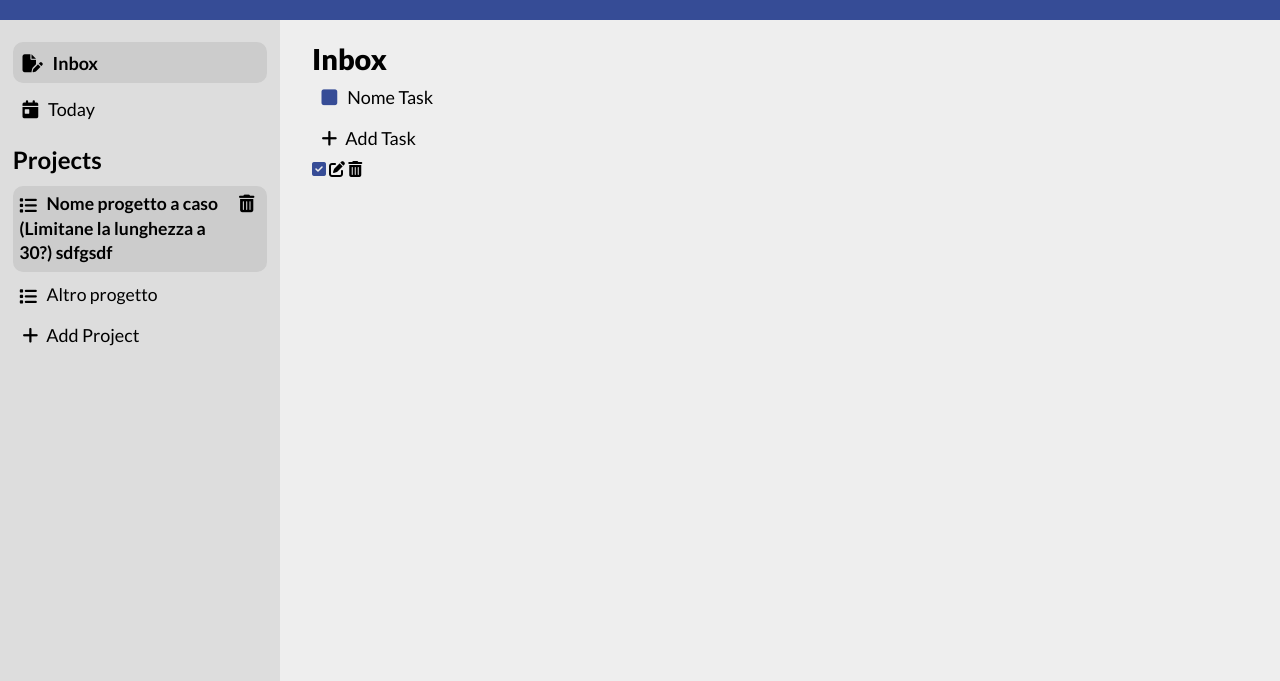
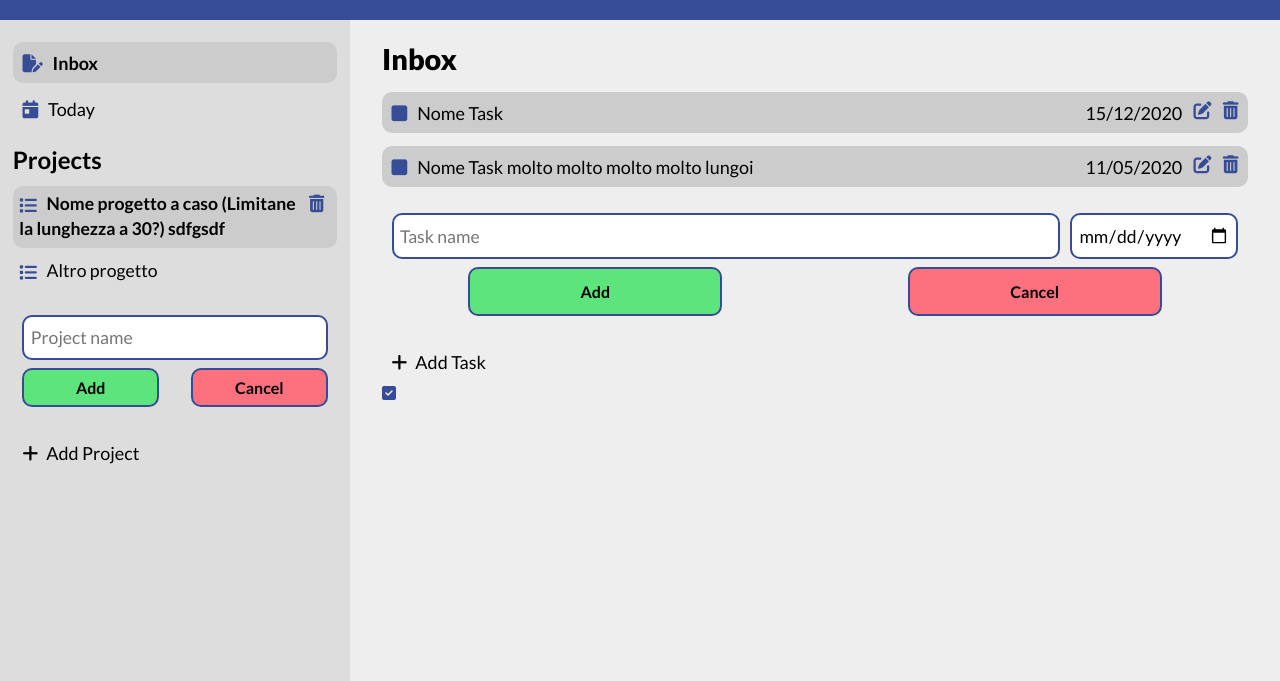
Before and after one commit to ArmandoCrn/todo-list, a plain HTML site: page index.html in a window 1280 px wide. Shown: the part 65-746 px from the top of the page. Drawn offline with Linux system fonts and the light colour scheme.

Commit message:
first graphic part, done. Now it's JavaScript time

```diff
--- a/index.html
+++ b/index.html
@@ -80,6 +80,14 @@
             </li>
           </ul>
 
+          <form class="add-project-popup">
+            <input type="text" maxlength="40" placeholder="Project name" required />
+            <div class="buttons">
+              <button class="btn-add">Add</button>
+              <button class="btn-cancel">Cancel</button>
+            </div>
+          </form>
+
           <div class="add-project"><i class="fas fa-plus"></i>Add Project</div>
         </div>
       </section>
@@ -95,15 +103,45 @@
 
         -->
           <li class="task">
-            <i class="fa-solid fa-square"></i>
-            Nome Task
+            <div>
+              <i class="fa-solid fa-square"></i>
+              Nome Task
+            </div>
+
+            <div class="details">
+              <p>15/12/2020</p>
+              <i class="fa-solid fa-pen-to-square"></i>
+              <i class="fa-solid fa-trash-can"></i>
+            </div>
+          </li>
+
+          <li class="task">
+            <div>
+              <i class="fa-solid fa-square"></i>
+              Nome Task molto molto molto molto lungoi
+            </div>
+
+            <div class="details">
+              <p>11/05/2020</p>
+              <i class="fa-solid fa-pen-to-square"></i>
+              <i class="fa-solid fa-trash-can"></i>
+            </div>
           </li>
         </ul>
 
+        <form class="add-task-popup">
+          <div class="inputs">
+            <input type="text" maxlength="40" placeholder="Task name" required />
+            <input type="date" required />
+          </div>
+          <div class="buttons">
+            <button class="btn-add">Add</button>
+            <button class="btn-cancel">Cancel</button>
+          </div>
+        </form>
+
         <div class="add-task"><i class="fas fa-plus"></i>Add Task</div>
         <i class="fa-solid fa-square-check"></i>
-        <i class="fa-solid fa-pen-to-square"></i>
-        <i class="fa-solid fa-trash-can"></i>
 
         <!--
         Per cambiargli colore basta modificare il color:
--- a/style.css
+++ b/style.css
@@ -6,19 +6,19 @@
   --light-1: #ddd;
   --light-2: #ccc;
   --gold: #ffc107;
+  --green: #5ee47d;
+  --green-hover: #7deb96;
+  --red: #fd717e;
+  --red-hover: #f88d97;
 
-  --red: #ff8496;
   --brown-0: #ffc8a3;
 
-  --red-s: #dc3545;
   --orange: #fd7e14;
   --yellow: #ffc107;
-  --green: #28a745;
   --teal: #20c997;
   --gray: #6c757d;
   --gray-dark: #343a40;
-  --success: #28a745;
-  --danger: #dc3545;
+
   --light: #f8f9fa;
   --dark: #343a40;
 
@@ -53,11 +53,19 @@ ul {
 
 li,
 .add-project,
-.add-task {
+.add-task,
+button {
   cursor: pointer;
 }
 
-#main__right li {
+.fa-square,
+.fa-square-check,
+.fa-trash-can,
+.fa-pen-to-square {
+  cursor: pointer;
+}
+
+#tasks li {
   cursor: default;
 }
 
@@ -68,8 +76,24 @@ body {
   font-family: "Lato", sans-serif;
 }
 
+button,
+input {
+  font-family: inherit;
+}
+
+button {
+  font-weight: bold;
+  font-size: 1rem;
+}
+
+.fa-solid {
+  color: var(--blue);
+}
+
 header,
-footer {
+footer,
+.fa-bars,
+.fa-list-check {
   color: var(--white);
 }
 
@@ -87,6 +111,10 @@ h1 {
 
 .active {
   font-weight: bold;
+}
+
+input {
+  font-size: 1.1rem;
 }
 
 .left__top ul,
@@ -117,6 +145,10 @@ body {
   display: flex;
   flex-direction: column;
   min-height: 100vh;
+}
+
+form {
+  margin-block: 1rem;
 }
 
 /*|-- Header --|*/
@@ -156,7 +188,6 @@ footer {
 .hover-me:hover,
 .project:hover,
 .add-project:hover,
-.task:hover,
 .add-task:hover {
   background-color: var(--light-2);
   border-radius: 10px;
@@ -175,7 +206,7 @@ main ul .fa-solid {
 .left__top ul li,
 .add-project,
 .add-task,
-#main__right ul li {
+#tasks li {
   padding: 0.6rem;
 }
 
@@ -194,13 +225,9 @@ main ul .fa-solid {
   justify-content: space-between;
   align-items: baseline;
 }
+
 .fa-list {
   vertical-align: middle;
-}
-
-.add-project .fa-plus,
-.add-task .fa-plus {
-  margin-right: 0.5rem;
 }
 
 .left__bottom .fa-trash-can {
@@ -210,6 +237,53 @@ main ul .fa-solid {
 
 .left__bottom .active > .fa-trash-can {
   display: inline;
+}
+
+.add-project .fa-plus,
+.add-task .fa-plus {
+  margin-right: 0.5rem;
+}
+
+.add-project-popup,
+.add-task-popup {
+  display: flex;
+  flex-direction: column;
+  padding: 0.6rem;
+  gap: 0.5rem;
+}
+
+input {
+  padding: 0.6rem 0.4rem;
+  border-radius: 10px;
+  border: 2px solid var(--blue);
+}
+
+.buttons {
+  display: flex;
+  gap: 2rem;
+}
+
+button {
+  width: 50%;
+  padding: 0.5rem 1rem;
+  border-radius: 10px;
+  border: 2px solid var(--blue);
+}
+
+.btn-add {
+  background-color: var(--green);
+}
+
+.btn-add:hover {
+  background-color: var(--green-hover);
+}
+
+.btn-cancel {
+  background-color: var(--red);
+}
+
+.btn-cancel:hover {
+  background-color: var(--red-hover);
 }
 
 /*|-- Main-right --|*/
@@ -222,9 +296,37 @@ body {
   padding-inline: 2rem;
 }
 
-.fa-square,
-.fa-square-check {
-  color: var(--blue);
+#main__right h2 {
+  margin-bottom: 1rem;
+}
+
+#main__right .fa-trash-can,
+#main__right .fa-pen-to-square {
+  margin: 0;
+}
+
+#tasks {
+  gap: 0.8rem;
+}
+
+.task {
+  background-color: var(--light-2);
+  border-radius: 10px;
+  display: flex;
+  flex-direction: column;
+  gap: 0.6rem;
+}
+
+.details {
+  display: flex;
+  gap: 0.4rem;
+  justify-content: flex-end;
+}
+
+.inputs {
+  display: flex;
+  flex-direction: column;
+  gap: 0.6rem;
 }
 
 /*|-- Footer --|*/
@@ -234,8 +336,11 @@ footer {
   text-align: center;
 }
 
+footer a {
+  margin-left: 0.4rem;
+}
+
 .fa-github {
-  margin-left: 0.4rem;
   transition: transform 0.2s ease-in-out;
 }
 
@@ -247,7 +352,15 @@ footer {
   MEDIA QUERIES
 ==============*/
 
-@media screen and (min-width: 660px) {
+@media screen and (min-width: 470px) {
+  .task {
+    flex-direction: row;
+    justify-content: space-between;
+    gap: 1rem;
+  }
+}
+
+@media screen and (min-width: 640px) {
   header .d-none {
     display: none;
   }
@@ -265,4 +378,38 @@ footer {
   #main__left.d-none {
     display: block;
   }
-} ;
+
+  .details {
+    gap: 0.7rem;
+  }
+
+  #main__right .buttons {
+    justify-content: space-around;
+  }
+
+  #main__right button {
+    width: 30%;
+    padding-block: 0.8rem;
+  }
+}
+
+@media screen and (min-width: 840px) {
+  .inputs {
+    flex-direction: row;
+  }
+
+  .inputs input:first-child {
+    flex: 2;
+  }
+
+  main {
+    grid-template-columns: 350px 1fr;
+  }
+}
+
+@media screen and (min-width: 1350px) {
+  #main__right {
+    width: 1000px;
+    margin-inline: auto;
+  }
+}
```
